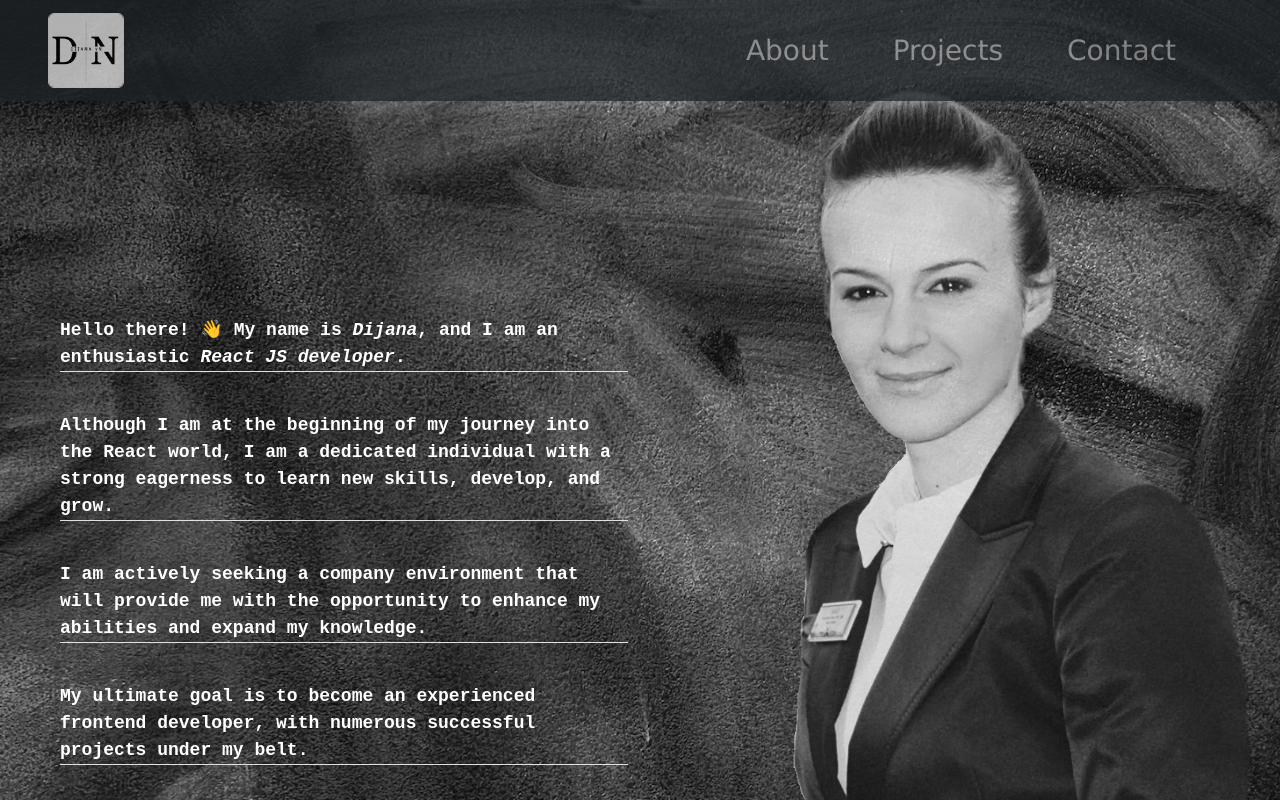
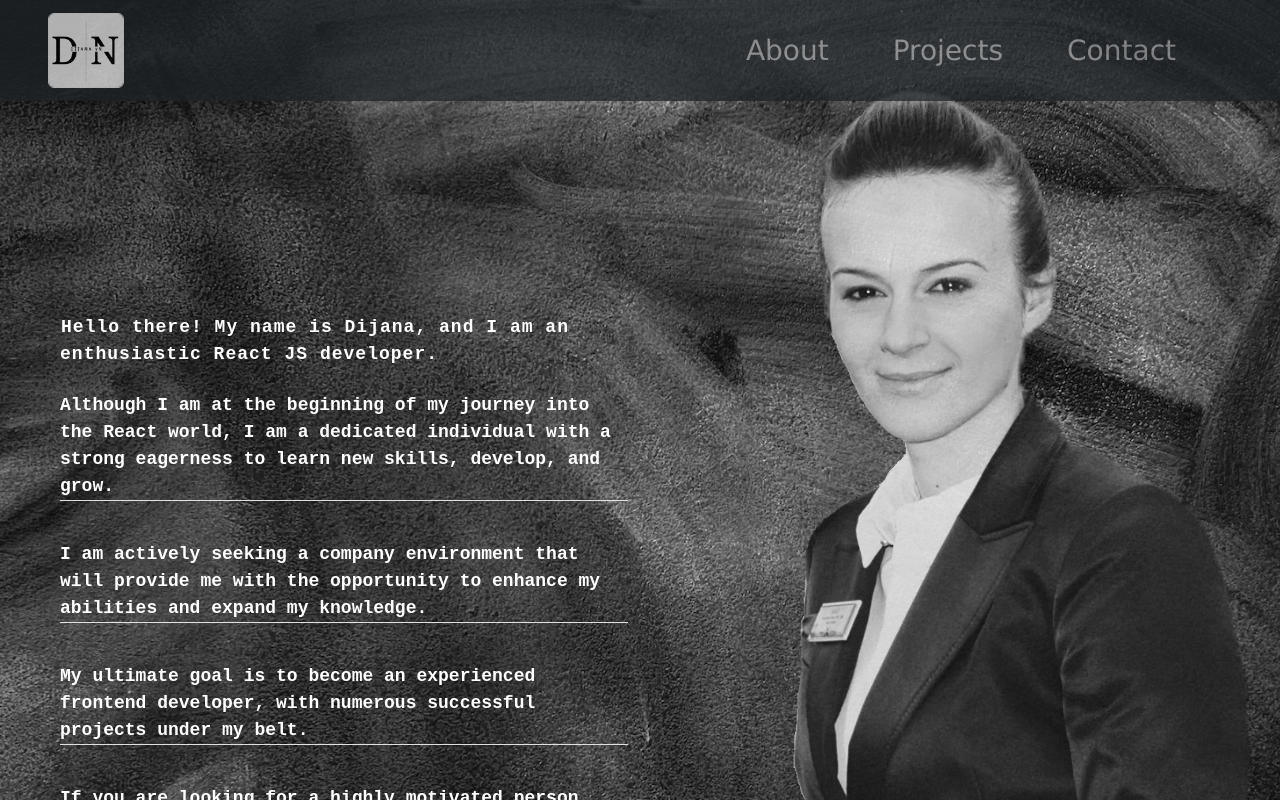
Before and after one commit to DijanaVN/portfolioDVN, a React (Vite) app: page / in a window 1280 px wide. Shown: the top 800 px of the page. Built offline with nearby package versions, Linux system fonts and the light colour scheme.

Commit message:
create TypingMotion.tsx

```diff
--- a/src/components/Main.tsx
+++ b/src/components/Main.tsx
@@ -1,7 +1,8 @@
 import React, { useState } from "react";
 import img from "../assets/images/dijanavn (1).webp";
-import Reveal from "./Reveal";
+import Reveal from "./RevealMotion";
 import { motion } from "framer-motion";
+import { TypingAnimation } from "./TypingMotion";
 
 const hiddenMask = `repeating-linear-gradient(to right, rgba(0,0,0,0) 0px, rgba(0,0,0,0) 30px, rgba(0,0,0,1) 30px, rgba(0,0,0,1) 30px)`;
 const visibleMask = `repeating-linear-gradient(to right, rgba(0,0,0,0) 0px, rgba(0,0,0,0) 0px, rgba(0,0,0,1) 0px, rgba(0,0,0,1) 30px)`;
@@ -14,12 +15,12 @@ const Main = () => {
       <div className="row">
         <div className="col-md-6 d-flex align-items-center ps-5 justify-content-center">
           <div className="pt-5 text-white fonts ">
-            <Reveal>
-              <p className="mt-4 border-bottom ">
-                Hello there! 👋 My name is <i>Dijana</i>, and I am an
-                enthusiastic <i>React JS developer</i>.
-              </p>
-            </Reveal>
+            <TypingAnimation
+              text={
+                " Hello there! My name is Dijana, and I am an enthusiastic React JS developer."
+              }
+            ></TypingAnimation>
+
             <Reveal>
               <p className="mt-4 border-bottom ">
                 Although I am at the beginning of my journey into the React
--- a/src/components/NavBar.tsx
+++ b/src/components/NavBar.tsx
@@ -1,7 +1,7 @@
 import React, { useState } from "react";
 import img from "../assets/images/logo dvn.webp";
 import { motion } from "framer-motion";
-import { Hover } from "./Hover";
+import { Hover } from "./HoverMotion";
 import { Navbar, Nav } from "react-bootstrap";
 
 const NavBar = () => {
--- /dev/null
+++ b/src/components/TypingMotion.tsx
@@ -0,0 +1,40 @@
+import React from "react";
+import { motion } from "framer-motion";
+
+interface PropTyping {
+  text: string;
+}
+
+export const TypingAnimation = ({ text }: PropTyping) => {
+  const word = text.split("");
+  const container = {
+    hidden: { opacity: 0 },
+    visible: (i = 1) => ({
+      opacity: 1,
+      transition: { staggerChildren: 0.05, delayChildren: 0.01 * i },
+    }),
+  };
+
+  const child = {
+    visible: {
+      opacity: 1,
+    },
+    hidden: {
+      opacity: 0,
+    },
+  };
+
+  return (
+    <motion.div variants={container} initial="hidden" animate="visible">
+      {word.map((word, index) => (
+        <motion.span
+          variants={child}
+          style={{ marginRight: "1px" }}
+          key={index}
+        >
+          {word}
+        </motion.span>
+      ))}
+    </motion.div>
+  );
+};
```
Also changed, not shown: src/components/HoverMotion.tsx (renamed from src/components/Hover.tsx), src/components/RevealMotion.tsx (renamed from src/components/Reveal.tsx).
